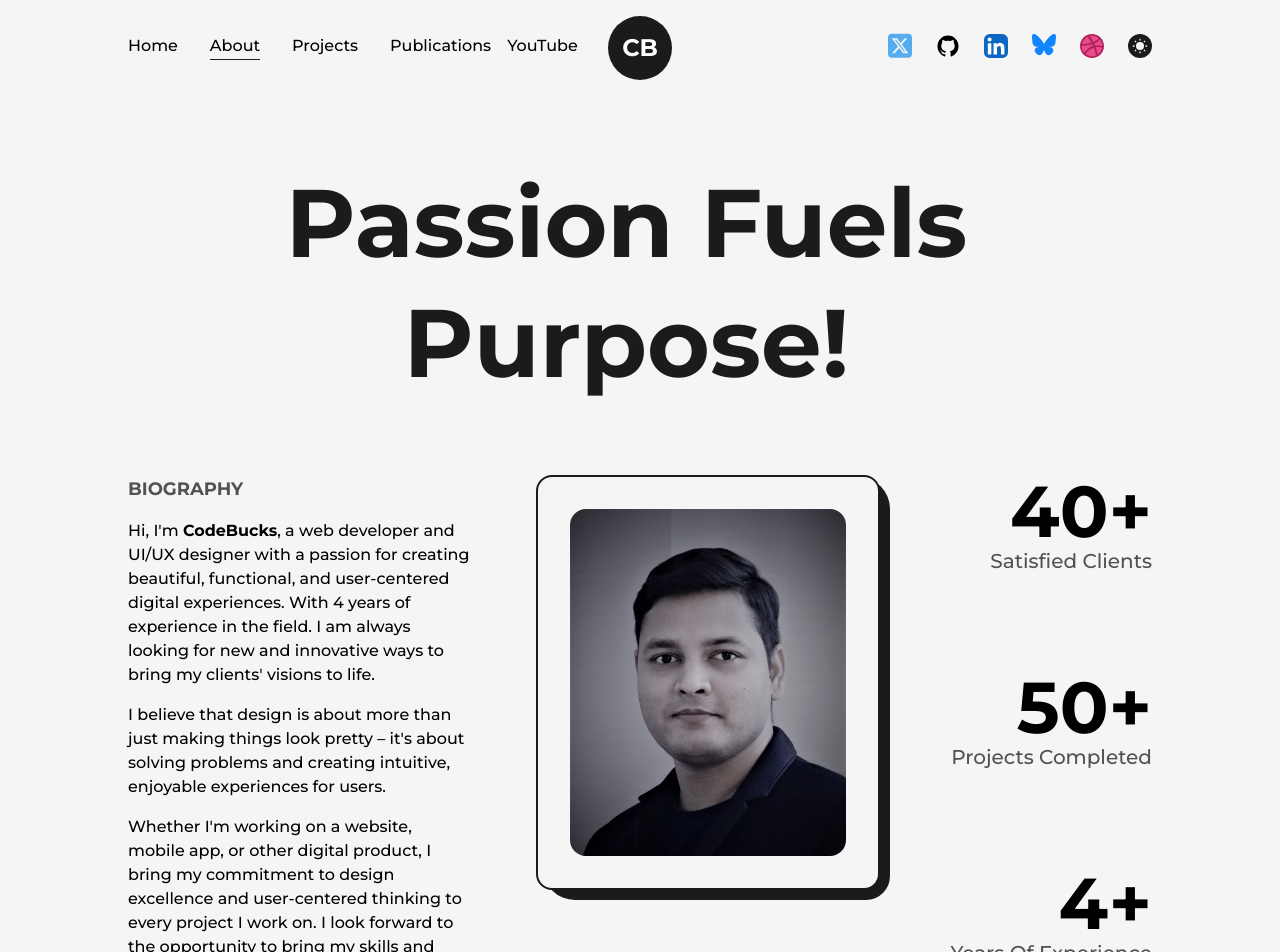
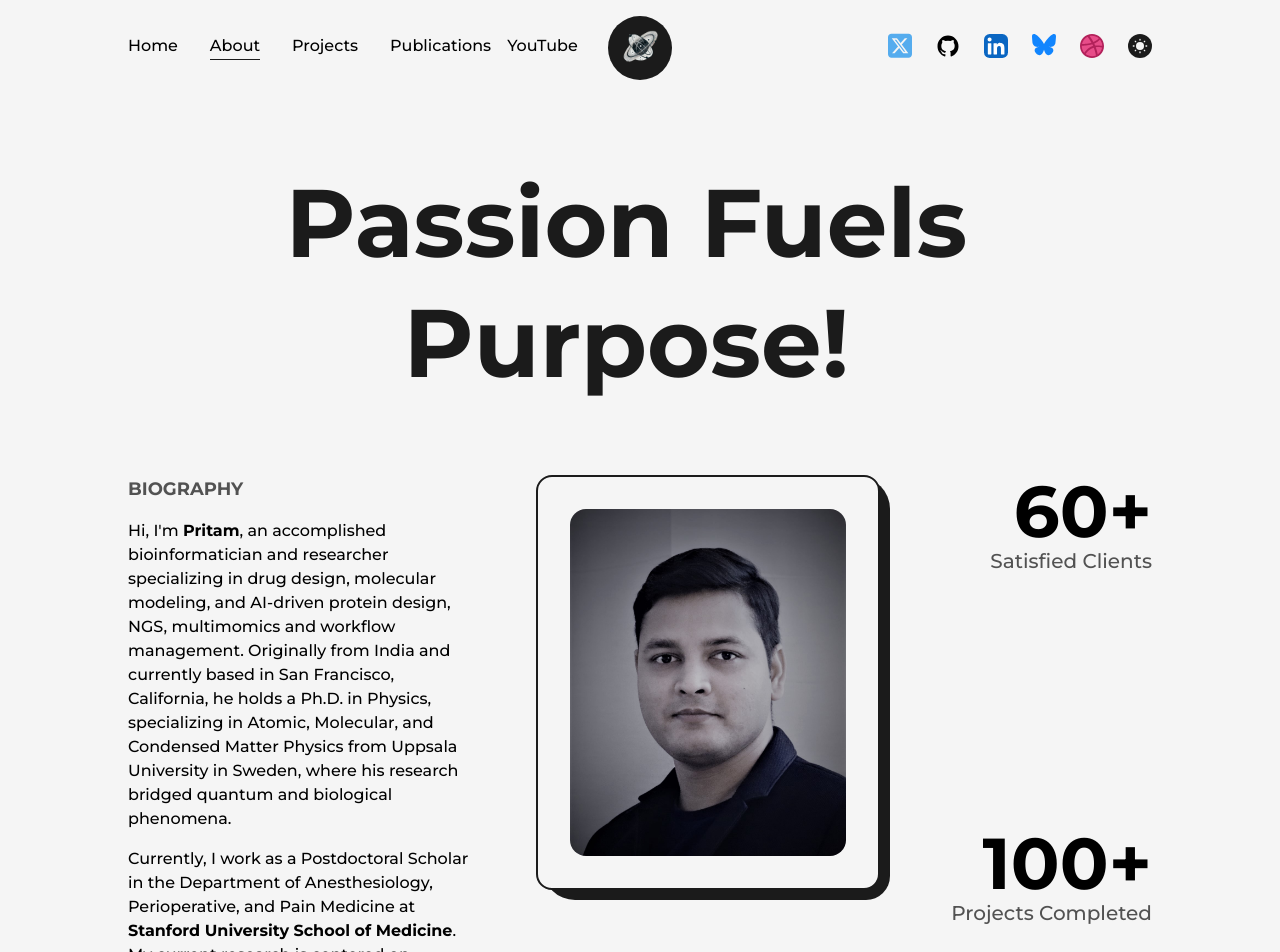
Before and after one commit to pritampanda15/Portfolio-NextJS, a Next.js app: page /about in a window 1280 px wide. Shown: the top 952 px of the page. Built offline with nearby package versions, Linux system fonts and the light colour scheme.

Commit message:
added logo

```diff
--- a/src/components/Logo.js
+++ b/src/components/Logo.js
@@ -1,25 +1,37 @@
-import { motion } from 'framer-motion'
-import Link from 'next/link'
-import React from 'react'
-
+import { motion } from 'framer-motion';
+import Link from 'next/link';
+import React from 'react';
 
 let MotionLink = motion(Link);
 
 const Logo = () => {
-
   return (
     <div
-     className='flex flex-col items-center justify-center mt-2'>
-        <MotionLink href="/"
-    className='flex items-center justify-center rounded-full w-16 h-16  bg-dark text-white dark:border-2 dark:border-solid dark:border-light
-    text-2xl font-bold'
-    whileHover={{
-      backgroundColor:["#121212", "rgba(131,58,180,1)","rgba(253,29,29,1)","rgba(252,176,69,1)","rgba(131,58,180,1)", "#121212"],
-      transition:{duration:1, repeat: Infinity }
-    }}
-    >CB</MotionLink>
+      className="flex flex-col items-center justify-center mt-2"
+    >
+      <MotionLink
+        href="/"
+        className="flex items-center justify-center rounded-full w-16 h-16 bg-dark dark:border-2 dark:border-solid dark:border-light"
+        whileHover={{
+          backgroundColor: [
+            "#121212",
+            "rgba(131,58,180,1)",
+            "rgba(253,29,29,1)",
+            "rgba(252,176,69,1)",
+            "rgba(131,58,180,1)",
+            "#121212",
+          ],
+          transition: { duration: 1, repeat: Infinity },
+        }}
+      >
+        <img
+          src="/images/profile/logo.png" // Adjust the path to your logo file
+          alt="Logo"
+          className="w-12 h-12 object-contain"
+        />
+      </MotionLink>
     </div>
-  )
-}
+  );
+};
 
-export default Logo
+export default Logo;
--- a/src/pages/about.js
+++ b/src/pages/about.js
@@ -60,23 +60,23 @@ export default function About() {
                 BIOGRAPHY
               </h2>
               <p className="font-medium ">
-                Hi, I&apos;m <strong>CodeBucks</strong>, a web developer and
-                UI/UX designer with a passion for creating beautiful,
-                functional, and user-centered digital experiences. With 4 years
-                of experience in the field. I am always looking for new and
-                innovative ways to bring my clients&apos; visions to life.
+                Hi, I&apos;m <strong>Pritam</strong>,  an accomplished bioinformatician and researcher
+                specializing in drug design, molecular modeling, and AI-driven protein design, NGS,
+                multimomics and workflow management.
+                Originally from India and currently based in San Francisco, California, he holds a
+                Ph.D. in Physics, specializing in Atomic, Molecular, and Condensed Matter Physics
+                from Uppsala University in Sweden, where his research bridged quantum and
+                biological phenomena.
+
               </p>
               <p className="my-4 font-medium">
-                I believe that design is about more than just making things look
-                pretty – it&apos;s about solving problems and creating
-                intuitive, enjoyable experiences for users.
+              Currently, I work as a Postdoctoral Scholar in the Department of Anesthesiology,
+              Perioperative, and Pain Medicine at <strong>Stanford University School of Medicine</strong>. My current research is centered on designing novel anesthetics suitable for battlefield conditions. Leveraging AI-driven protein design and high-throughput virtual screening,
+              I bring my expertise to accelerate the drug discovery process and develop effective anesthetic agents.
               </p>
               <p className="font-medium">
-                Whether I&apos;m working on a website, mobile app, or other
-                digital product, I bring my commitment to design excellence and
-                user-centered thinking to every project I work on. I look
-                forward to the opportunity to bring my skills and passion to
-                your next project.
+              Whether I'm working with genomic datasets, protein structures, or other bioinformatics challenges,
+              I bring my commitment to analytical precision and data-driven problem-solving to every project I undertake.
               </p>
             </div>
             <div className="relative col-span-3 h-max rounded-2xl border-2 border-solid border-dark
@@ -102,7 +102,7 @@ export default function About() {
             xl:items-center md:order-3">
               <div className="flex flex-col items-end justify-center xl:items-center">
                 <span className="inline-block text-7xl font-bold md:text-6xl sm:text-5xl xs:text-4xl">
-                  <AnimatedNumberFramerMotion value={40} />+
+                  <AnimatedNumberFramerMotion value={60} />+
                 </span>
                 <h2 className="mb-4 text-xl font-medium capitalize text-dark/75 dark:text-light/75
                 xl:text-center md:text-lg sm:text-base xs:text-sm">
@@ -112,7 +112,7 @@ export default function About() {
 
               <div className="flex flex-col items-end justify-center xl:items-center">
                 <span className="inline-block text-7xl font-bold md:text-6xl sm:text-5xl xs:text-4xl">
-                  <AnimatedNumberFramerMotion value={50} />+
+                  <AnimatedNumberFramerMotion value={100} />+
                 </span>
                 <h2 className="mb-4 text-xl font-medium capitalize text-dark/75 dark:text-light/75
                 xl:text-center md:text-lg sm:text-base xs:text-sm">
@@ -122,7 +122,7 @@ export default function About() {
 
               <div className="flex flex-col items-end justify-center xl:items-center">
                 <span className="inline-block text-7xl font-bold md:text-6xl sm:text-5xl xs:text-4xl">
-                  <AnimatedNumberFramerMotion value={4} />+
+                  <AnimatedNumberFramerMotion value={7} />+
                 </span>
                 <h2 className="mb-4 text-xl font-medium capitalize text-dark/75 dark:text-light/75
                 xl:text-center md:text-lg sm:text-base xs:text-sm">
```
Also changed, not shown: public/images/profile/logo.png (added), src/logo.png (added).
